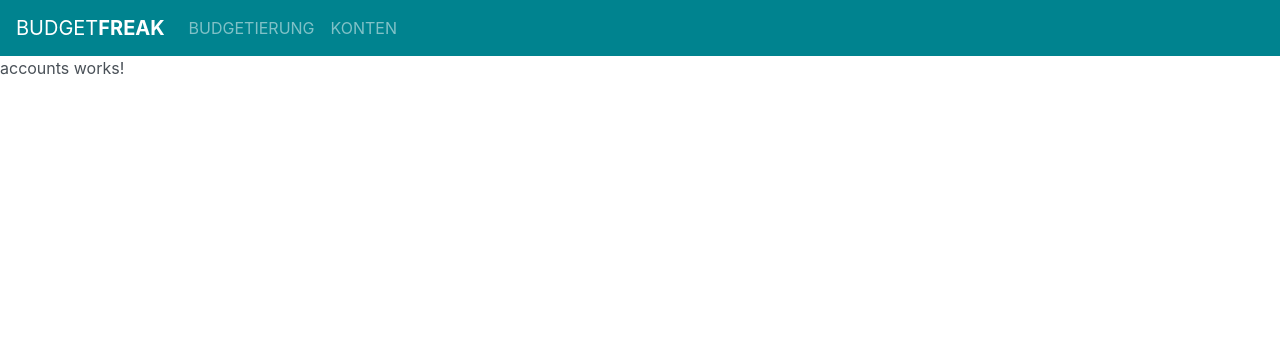
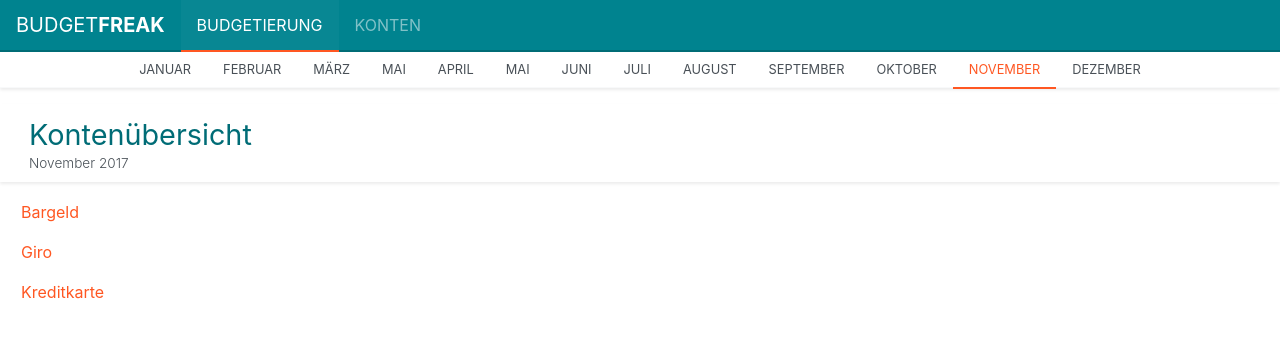
Before and after one commit to BudgetFreak/BudgetFreak, an Angular app in the folder web/: page /accounts in a window 1280 px wide. Shown: the top 338 px of the page. Built offline with nearby package versions, Linux system fonts and the light colour scheme.

Commit message:
add active nav-link animation

```diff
--- a/web/src/_columns.scss
+++ b/web/src/_columns.scss
@@ -6,16 +6,42 @@ $cell-padding: 0.54rem 1.5rem;
 $cell-control-padding: 0.2rem 0.8rem 0;
 $cell-font-weight: $font-weight-light;
 
-$toolbar-padding: 0.9rem 1.5rem 0.54rem;
-$toolbar-box-padding: 0 1.5rem;
+$metadata-padding: 0.9rem 1.5rem 0.54rem;
+$metadata-box-padding: 0 1.5rem;
 
-.column-container {
+.column-container, .metadata-header-container {
   @include make-container();
   font-size: $column-container-font-size;
   padding: $column-container-padding;
 
   .categories, .average, .last-month, .current-month {
     @include make-col-ready();
+  }
+}
+
+.categories {
+  @include make-col(2);
+}
+
+.current-month {
+  @include make-col(5);
+
+  .cell {
+    @include make-col(4);
+  }
+}
+
+.last-month {
+  @include make-col(3);
+
+  .cell {
+    @include make-col(6);
+  }
+}
+
+.average {
+  @include make-col(2);
+}
 
 .column-row {
   @include make-row();
@@ -43,31 +69,7 @@ $toolbar-box-padding: 0 1.5rem;
   }
 }
 
-  }
-
-  .categories {
-    @include make-col(2);
-  }
-
-  .current-month {
-    @include make-col(5);
-
-    .cell {
-      @include make-col(4);
-    }
-  }
-
-  .last-month {
-    @include make-col(3);
-
-    .cell {
-      @include make-col(6);
-    }
-  }
-
-  .average {
-    @include make-col(2);
-  }
+.column-container {
 
   .header-row {
     @include make-row();
@@ -132,11 +134,13 @@ $toolbar-box-padding: 0 1.5rem;
 
   }
 
-  &.toolbar-container {
+}
+
+.metadata-header-container {
   box-shadow: $panel-shadow;
   margin-bottom: 10px;
 
-    .toolbar {
+  .metadata-header {
     @include make-row();
 
     .categories, .average, .last-month, .current-month {
@@ -145,8 +149,8 @@ $toolbar-box-padding: 0 1.5rem;
       }
     }
 
-      .toolbar-content {
-        padding: $toolbar-padding;
+    .metadata-content {
+      padding: $metadata-padding;
       height: 100%;
 
       h1, h2 {
@@ -168,8 +172,8 @@ $toolbar-box-padding: 0 1.5rem;
       }
     }
 
-      .toolbar-box {
-        padding: $toolbar-box-padding;
+    .metadata-box {
+      padding: $metadata-box-padding;
       &:not(:first-child) {
         border-left: 1px solid rgba($dark, 0.1);
       }
@@ -181,5 +185,3 @@ $toolbar-box-padding: 0 1.5rem;
     }
   }
 }
-
-}
--- a/web/src/_nav.scss
+++ b/web/src/_nav.scss
@@ -1,3 +1,58 @@
+$main-nav-link-padding: 0.8rem 1rem;
+$main-nav-padding: 0 1rem;
+$nav-link-line-height: 2px;
+
+.navbar.navbar-expand-md {
+  padding: $main-nav-padding;
+  border-bottom: $nav-link-line-height solid darken($dark, 5);
+  a.nav-link {
+    padding: $main-nav-link-padding;
+
+    &.active, &:hover {
+      background: fade_out(white, 0.97);
+    }
+  }
+
+}
+
+a.nav-link {
+  position: relative;
+  height: 100%;
+  &:after {
+    content: "";
+    position: absolute;
+    height: $nav-link-line-height;
+    background: $white;
+    width: 0;
+    left: 50%;
+    top: 100%;
+    transition: all ease 250ms;
+  }
+  &.active, &:hover {
+
+    &:after {
+      width: 100%;
+      left: 0;
+    }
+  }
+
+  &.active {
+
+    &:after {
+      background: $primary;
+    }
+  }
+
+  &:hover {
+    color: $dark;
+
+    &:after {
+      background: lighten($primary, 20);
+    }
+  }
+}
+
+
 .nav.month-nav {
 
   border-bottom: 1px solid $light;
--- a/web/src/app/user/accounts/accounts.component.html
+++ b/web/src/app/user/accounts/accounts.component.html
@@ -1,3 +1,72 @@
-<p>
-  accounts works!
-</p>
+<ul class="nav month-nav justify-content-center">
+  <li class="nav-item">
+    <a class="nav-link" href="#">Januar</a>
+  </li>
+  <li class="nav-item">
+    <a class="nav-link" href="#">Februar</a>
+  </li>
+  <li class="nav-item">
+    <a class="nav-link" href="#">März</a>
+  </li>
+  <li class="nav-item">
+    <a class="nav-link" href="#">Mai</a>
+  </li>
+  <li class="nav-item">
+    <a class="nav-link" href="#">April</a>
+  </li>
+  <li class="nav-item">
+    <a class="nav-link" href="#">Mai</a>
+  </li>
+  <li class="nav-item">
+    <a class="nav-link" href="#">Juni</a>
+  </li>
+  <li class="nav-item">
+    <a class="nav-link" href="#">Juli</a>
+  </li>
+  <li class="nav-item">
+    <a class="nav-link" href="#">August</a>
+  </li>
+  <li class="nav-item">
+    <a class="nav-link" href="#">September</a>
+  </li>
+  <li class="nav-item">
+    <a class="nav-link" href="#">Oktober</a>
+  </li>
+  <li class="nav-item">
+    <a class="nav-link active" href="#">November</a>
+  </li>
+  <li class="nav-item">
+    <a class="nav-link" href="#">Dezember</a>
+  </li>
+</ul>
+
+<div class="metadata-header-container mt-3">
+  <div class="metadata-header d-flex align-items-end">
+    <div class="accounts-nav">
+      <div class="metadata-content">
+        <h1>Kontenübersicht</h1>
+        <p>November 2017</p>
+      </div>
+    </div>
+    <div class="selected-account">
+      <div class="metadata-content">
+      </div>
+    </div>
+  </div>
+</div>
+
+
+<div class="container-fluid">
+  <div class="accounts-nav">
+
+    <nav class="nav nav-pills flex-column">
+      <a class="nav-link" href="#">Bargeld</a>
+      <a class="nav-link" href="#">Giro</a>
+      <a class="nav-link" href="#">Kreditkarte</a>
+    </nav>
+
+  </div>
+  <div class="selected-account-container">
+
+  </div>
+</div>
--- a/web/src/app/user/budgeting/budgeting.component.html
+++ b/web/src/app/user/budgeting/budgeting.component.html
@@ -1,4 +1,3 @@
-
 <ul class="nav month-nav justify-content-center">
   <li class="nav-item">
     <a class="nav-link" href="#">Januar</a>
@@ -41,30 +40,30 @@
   </li>
 </ul>
 
-<div class="column-container toolbar-container mt-3">
-  <div class="toolbar">
+<div class="metadata-header-container mt-3">
+  <div class="metadata-header d-flex align-items-end">
     <div class="categories">
-      <div class="toolbar-content">
+      <div class="metadata-content">
         <h1>Haushalt Budget</h1>
         <p>November 2017</p>
       </div>
     </div>
     <div class="current-month">
-      <div class="toolbar-content d-flex justify-content-between">
+      <div class="metadata-content d-flex justify-content-between">
         <div>
           <h2>November</h2>
           <p class="text-secondary">Gesamtplanung des aktuellen Monats</p>
         </div>
-        <div class="text-right d-flex justify-content-end">
-          <div class="toolbar-box">
+        <div class="text-right d-flex justify-content-end align-items-end">
+          <div class="metadata-box">
             <p class="text-secondary">Budget</p>
             <div class="font-weight-bold text-success">2856,00 EUR</div>
           </div>
-          <div class="toolbar-box">
+          <div class="metadata-box">
             <p class="text-secondary">Übertrag</p>
             <div class="font-weight-bold">156,00 EUR</div>
           </div>
-          <div class="toolbar-box">
+          <div class="metadata-box">
             <p class="text-secondary">Einnahmen</p>
             <div class="font-weight-bold">2700,00 EUR</div>
           </div>
@@ -72,13 +71,13 @@
       </div>
     </div>
     <div class="last-month">
-      <div class="toolbar-content">
+      <div class="metadata-content">
         <h2>September</h2>
         <p class="text-secondary">Budgetierung des letzten Monats</p>
       </div>
     </div>
     <div class="average">
-      <div class="toolbar-content">
+      <div class="metadata-content">
         <h2>Durchschnitt</h2>
         <p class="text-secondary">Ausgaben der letzten 12 Monate</p>
       </div>
--- a/web/src/app/user/user.component.html
+++ b/web/src/app/user/user.component.html
@@ -7,7 +7,7 @@
   <div class="collapse navbar-collapse" id="navbarNav">
     <ul class="navbar-nav text-uppercase">
       <li class="nav-item">
-        <a routerLink="/budgeting" class="nav-link">Budgetierung</a>
+        <a routerLink="/budgeting" class="nav-link active">Budgetierung</a>
       </li>
       <li class="nav-item">
         <a routerLink="/accounts" class="nav-link">Konten</a>
```
Lines whose indentation alone changed are shown as unchanged.
